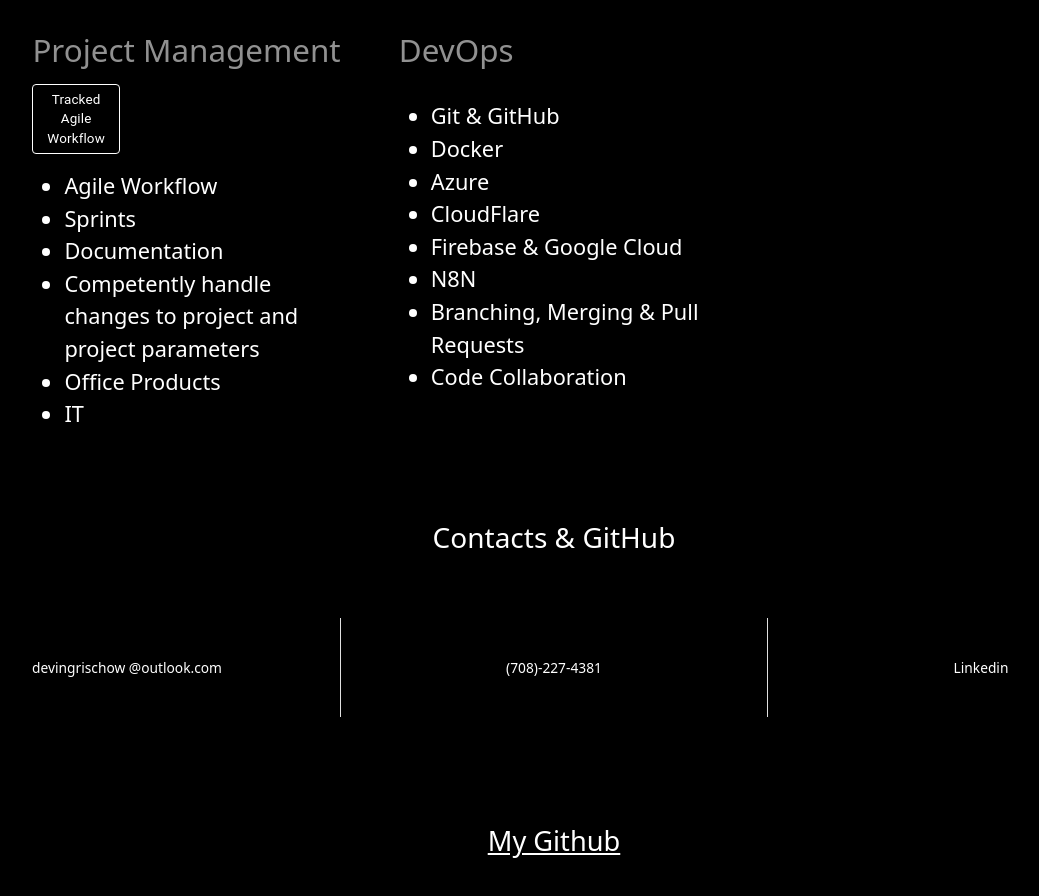
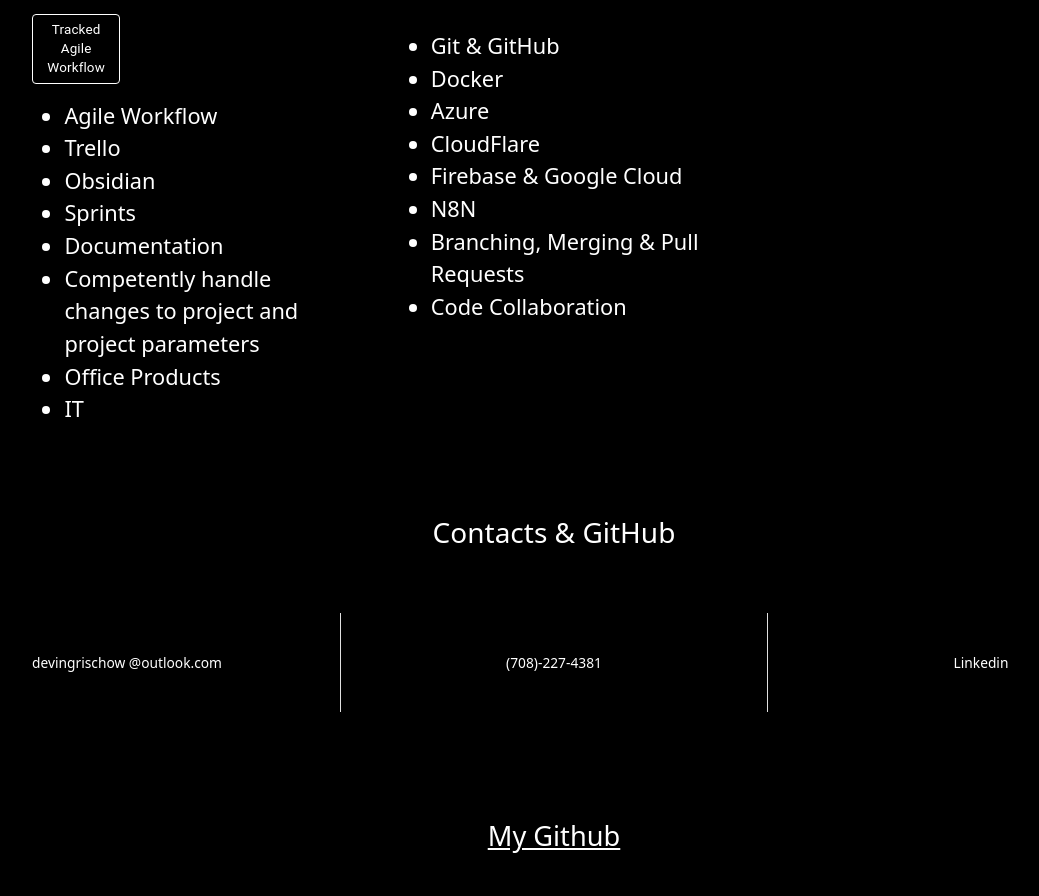
Before and after one commit to devingrischow/devin_grischow-portfolio-react-mui, a React (Create React App) app: page / in a window 1280 px wide. Shown: the part 7127-8023 px from the top of the page, without its empty margins (86-1125 px from the left). Built offline with nearby package versions, Linux system fonts and the light colour scheme.

Commit message:
Modified Showcase Tiles, Data Content, Added More Skills, Refined Text on Cloud Storage Details Page

```diff
--- a/src/data/details-pages-data.js
+++ b/src/data/details-pages-data.js
@@ -852,7 +852,7 @@
 
             {
                 type:DetailsComponentTypes.BodyTitle,
-                text:"My Used Services"
+                text:"Services Used"
             },
 
             {
@@ -891,7 +891,7 @@
             {
                 type:DetailsComponentTypes.BulletPointBody,
                 textList:[
-                    "Tunnels",
+                    "Tunnel Deployment with Docker",
                 ]
             },
 
--- a/src/data/skills-data.js
+++ b/src/data/skills-data.js
@@ -120,6 +120,8 @@
 
         skills:[
             'Agile Workflow',
+            'Trello',
+            'Obsidian',
             'Sprints',
             'Documentation',
             'Competently handle changes to project and project parameters',
--- a/src/showcase_components/showcase-cells.js
+++ b/src/showcase_components/showcase-cells.js
@@ -51,7 +51,7 @@
     const matchesSmallScreenQuery = useMediaQuery('(min-width:600px)');
 
 
-    const horizontalMargin = '17vw'
+    const horizontalMargin = '6%'
 
 
     const borderRadius = '2vw'
```
